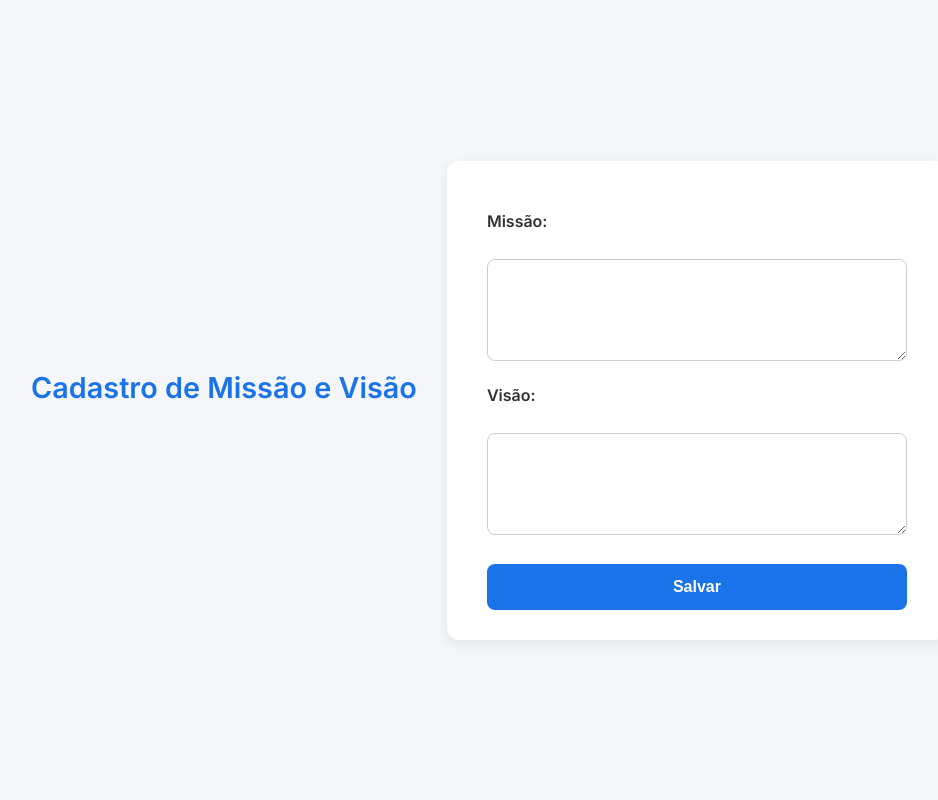
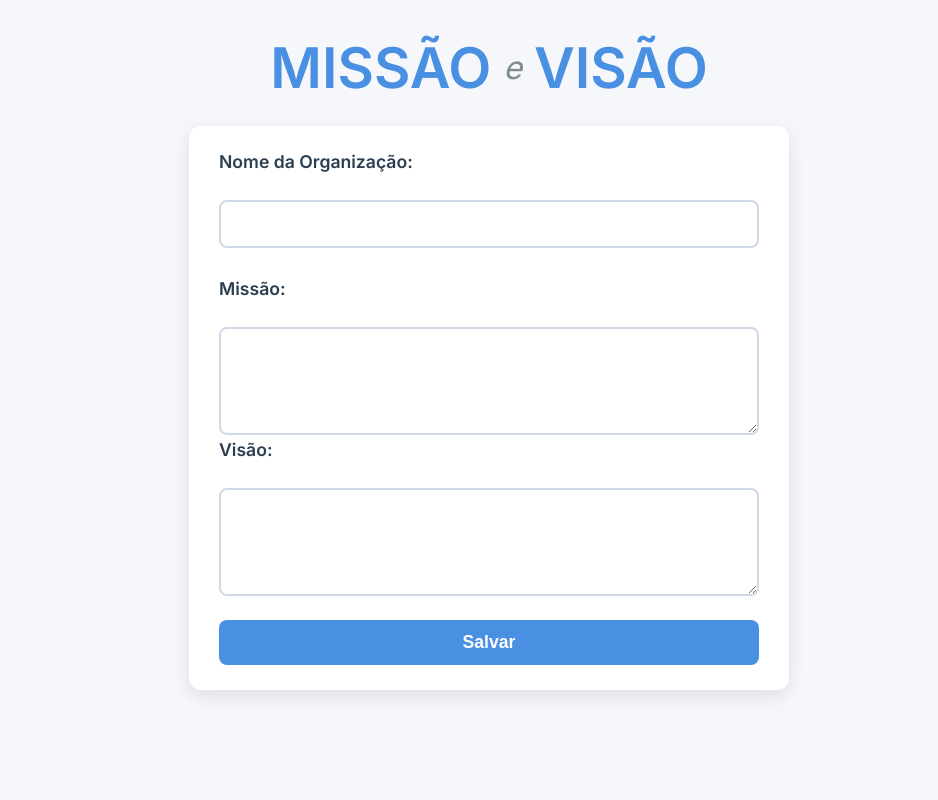
Before and after one commit to victorhvicente/PETI-gestao-governanca, a PHP site: page /cadastrar_missao_visao.php in a window 1280 px wide. Shown: the whole page, without its empty margins (151-1089 px from the left). Run offline with PHP 8.4, Linux system fonts and the light colour scheme; a stand-in replaces the project's code that opens the database connection.

Commit message:
css aplicado

```diff
--- a/cadastrar_missao_visao.php
+++ b/cadastrar_missao_visao.php
@@ -2,13 +2,22 @@
 <html lang="pt-br">
 <head>
   <meta charset="UTF-8">
-  <link href="missao_visao.css" rel="stylesheet"></link>
-   <link href="https://fonts.googleapis.com/css2?family=Inter:wght@400;600&display=swap" rel="stylesheet">
+  <link href="css/missao_visao.css" rel="stylesheet">
+  <link href="https://fonts.googleapis.com/css2?family=Inter:wght@400;600&display=swap" rel="stylesheet">
   <title>Cadastro de Missão e Visão</title>
 </head>
 <body>
-  <h1>Cadastro de Missão e Visão</h1>
+  <div>
+    <h1>MISSÃO</h1>
+    <h3>e</h3>
+    <h1>VISÃO</h1>
+  </div>
+
   <form action="salvar_missao_visao.php" method="POST">
+
+    <label for="organizacao">Nome da Organização:</label><br>
+    <input type="text" id="organizacao" name="organizacao" required><br><br>
+
     <label for="missao">Missão:</label><br>
     <textarea name="missao" id="missao" rows="4" required></textarea><br>
 
--- /dev/null
+++ b/css/missao_visao.css
@@ -0,0 +1,134 @@
+/* missao_visao.css */
+
+* {
+  box-sizing: border-box;
+}
+
+body {
+  font-family: 'Inter', sans-serif;
+  background: #f5f7fa;
+  color: #333;
+  margin: 0;
+  padding: 40px;
+  display: flex;
+  flex-direction: column;
+  align-items: center;
+  min-height: 100vh;
+}
+
+div {
+  display: flex;
+  justify-content: center;
+  align-items: baseline;
+  gap: 12px;
+  margin-bottom: 30px;
+  flex-wrap: wrap;
+  text-align: center;
+}
+
+div h1 {
+  font-size: 3.5rem;
+  font-weight: 700;
+  color: #4a90e2; /* azul moderno */
+  margin: 0;
+  line-height: 1;
+  text-transform: uppercase;
+}
+
+div h3 {
+  font-size: 2rem;
+  font-weight: 400;
+  color: #7f8c8d; /* cinza suave */
+  margin: 0;
+  line-height: 1;
+  align-self: center;
+  font-style: italic;
+}
+
+form {
+  background: white;
+  padding: 25px 30px;
+  border-radius: 12px;
+  box-shadow: 0 6px 18px rgba(0,0,0,0.1);
+  width: 100%;
+  max-width: 600px;
+}
+
+label {
+  font-weight: 600;
+  font-size: 1.1rem;
+  color: #2c3e50;
+  display: block;
+  margin-bottom: 8px;
+}
+
+input[type="text"] {
+  width: 100%;
+  padding: 12px 15px;
+  font-size: 1rem;
+  border: 2px solid #d1d9e6;
+  border-radius: 8px;
+  font-family: 'Inter', sans-serif;
+  color: #2c3e50;
+  margin-bottom: 10px;
+  transition: border-color 0.3s ease;
+}
+
+input[type="text"]:focus {
+  border-color: #4a90e2;
+  outline: none;
+  background: #eef6ff;
+}
+
+
+textarea {
+  width: 100%;
+  padding: 12px 15px;
+  font-size: 1rem;
+  border: 2px solid #d1d9e6;
+  border-radius: 8px;
+  resize: vertical;
+  transition: border-color 0.3s ease;
+  font-family: 'Inter', sans-serif;
+  color: #2c3e50;
+}
+
+textarea:focus {
+  border-color: #4a90e2;
+  outline: none;
+  background: #eef6ff;
+}
+
+button {
+  margin-top: 20px;
+  background-color: #4a90e2;
+  color: white;
+  border: none;
+  padding: 12px 25px;
+  font-size: 1.1rem;
+  border-radius: 8px;
+  cursor: pointer;
+  font-weight: 600;
+  transition: background-color 0.3s ease;
+  width: 100%;
+}
+
+button:hover {
+  background-color: #357ABD;
+}
+
+/* Responsividade */
+@media (max-width: 640px) {
+  body {
+    padding: 10px;
+  }
+  form, div {
+    max-width: 100%;
+  }
+  div h1 {
+    font-size: 2.5rem;
+  }
+  div h3 {
+    font-size: 1.5rem;
+  }
+}
--- a/index.php
+++ b/index.php
@@ -3,7 +3,7 @@
 <head>
   <meta charset="UTF-8">
   <title>PETI - Início</title>
-  <link rel="stylesheet" href="css/style.css">
+  <link rel="stylesheet" href="css/index.css">
 </head>
 <body>
   <h1>Sistema PETI</h1>
--- a/missao_visao.css
+++ /dev/null
@@ -1,76 +0,0 @@
-/* missao_visao.css */
-
-* {
-  box-sizing: border-box;
-  margin: 0;
-  padding: 0;
-}
-
-body {
-  font-family: 'Inter', sans-serif;
-  background: #f4f6f9;
-  color: #333;
-  display: flex;
-  justify-content: center;
-  align-items: center;
-  min-height: 100vh;
-  padding: 20px;
-  gap: 30px;
-}
-
-form {
-  background-color: #fff;
-  padding: 30px 40px;
-  border-radius: 12px;
-  box-shadow: 0 4px 12px rgba(0, 0, 0, 0.08);
-  width: 100%;
-  max-width: 500px;
-}
-
-h1 {
-  text-align: center;
-  margin-bottom: 25px;
-  font-size: 1.8rem;
-  color: #1a73e8;
-}
-
-label {
-  font-weight: 600;
-  display: block;
-  margin-bottom: 8px;
-  margin-top: 20px;
-}
-
-textarea {
-  width: 100%;
-  padding: 12px;
-  border: 1px solid #ccc;
-  border-radius: 8px;
-  resize: vertical;
-  font-size: 1rem;
-  transition: border-color 0.3s;
-}
-
-textarea:focus {
-  outline: none;
-  border-color: #1a73e8;
-  background-color: #f9fbff;
-}
-
-button {
-  margin-top: 25px;
-  width: 100%;
-  padding: 14px;
-  font-size: 1rem;
-  font-weight: 600;
-  color: #fff;
-  background-color: #1a73e8;
-  border: none;
-  border-radius: 8px;
-  cursor: pointer;
-  transition: background-color 0.3s ease;
-}
-
-button:hover {
-  background-color: #0d47a1;
-}
```
Also changed, not shown: Database.php (added, +14 -0 lines), cadastrar_projeto.php (+30 -50 lines), css/index.css (added, +67 -0 lines), css/projeto.css (added, +113 -0 lines), relatorios.php (added).
